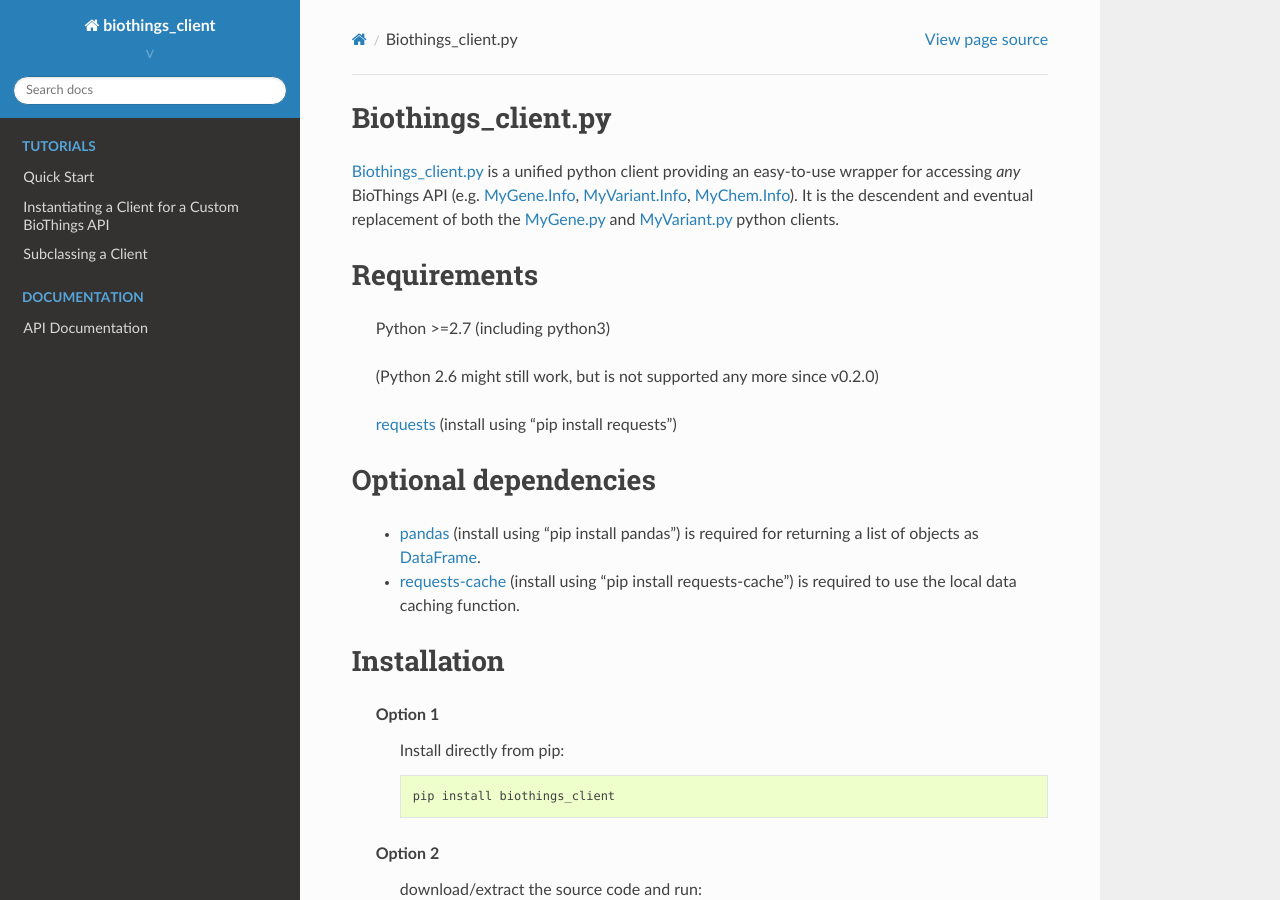
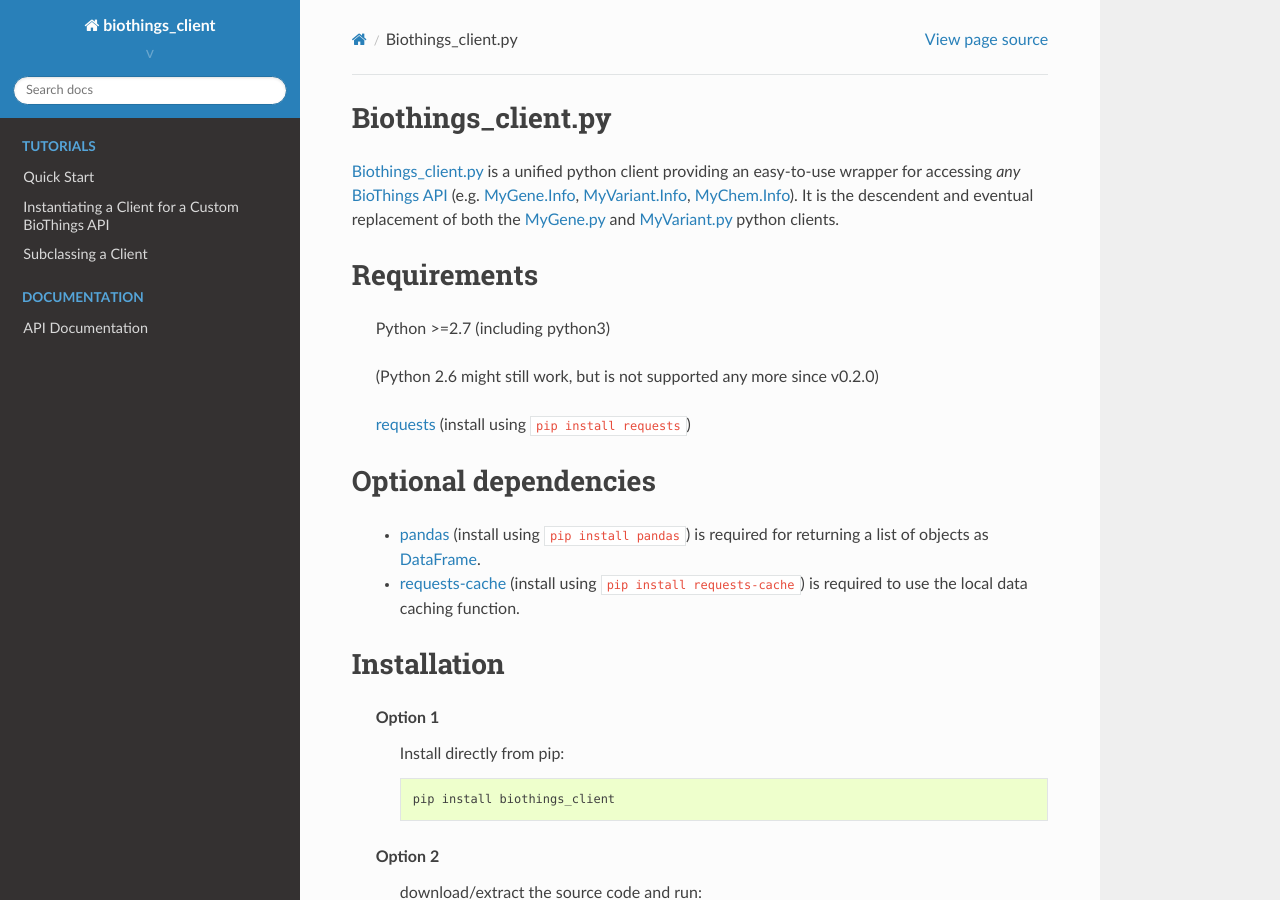
Before and after one commit to biothings/biothings_client.py, a Sphinx documentation site: the page built from docs/index.rst, in a window 1280 px wide and 900 px high. Built offline with Sphinx 7.4.7 and the Read the Docs theme 2.0.0, drawn with Linux system fonts in a browser that asks for light colours; the version number could not be read and is left out.

Commit message:
docs updates

```diff
--- a/README.rst
+++ b/README.rst
@@ -78,7 +78,7 @@
 Documentation
 =============
 
-    You can find tutorials and detailed `API documentation <https://biothings-clientpy.readthedocs.io/en/latest/doc/API.html>`_ at the `biothings_client doc page <https://biothings-clientpy.readthedocs.io/en/latest/index.html>`_.
+    You can find tutorials and detailed `API documentation <https://biothings-clientpy.readthedocs.io/en/latest/doc/API.html>`_ at the `biothings_client doc page <https://biothings-clientpy.readthedocs.io>`_.
 
 Usage
 =====
--- a/docs/index.rst
+++ b/docs/index.rst
@@ -13,7 +13,7 @@
 Biothings_client.py
 ===================
 `Biothings_client.py <https://pypi.org/project/biothings-client/>`_ is a unified python client providing an easy-to-use wrapper
-for accessing *any* BioThings API (e.g. MyGene.Info_, MyVariant.Info_, MyChem.Info_).  It is the descendent and eventual replacement
+for accessing *any* `BioThings API <http://biothings.io>`_ (e.g. MyGene.Info_, MyVariant.Info_, MyChem.Info_).  It is the descendent and eventual replacement
 of both the MyGene.py_ and MyVariant.py_ python clients.
 
 Requirements
@@ -22,13 +22,13 @@
 
     (Python 2.6 might still work, but is not supported any more since v0.2.0)
 
-    requests_ (install using "pip install requests")
+    requests_ (install using ``pip install requests``)
 
 Optional dependencies
 ======================
-    * `pandas <http://pandas.pydata.org>`_ (install using "pip install pandas") is required for returning a list of objects as
+    * `pandas <http://pandas.pydata.org>`_ (install using ``pip install pandas``) is required for returning a list of objects as
       `DataFrame <http://pandas.pydata.org/pandas-docs/stable/dsintro.html#dataframe>`_.
-    * `requests-cache <https://pypi.org/project/requests-cache/>`_ (install using "pip install requests-cache") is required to
+    * `requests-cache <https://pypi.org/project/requests-cache/>`_ (install using ``pip install requests-cache``) is required to
       use the local data caching function.
 
 
```
